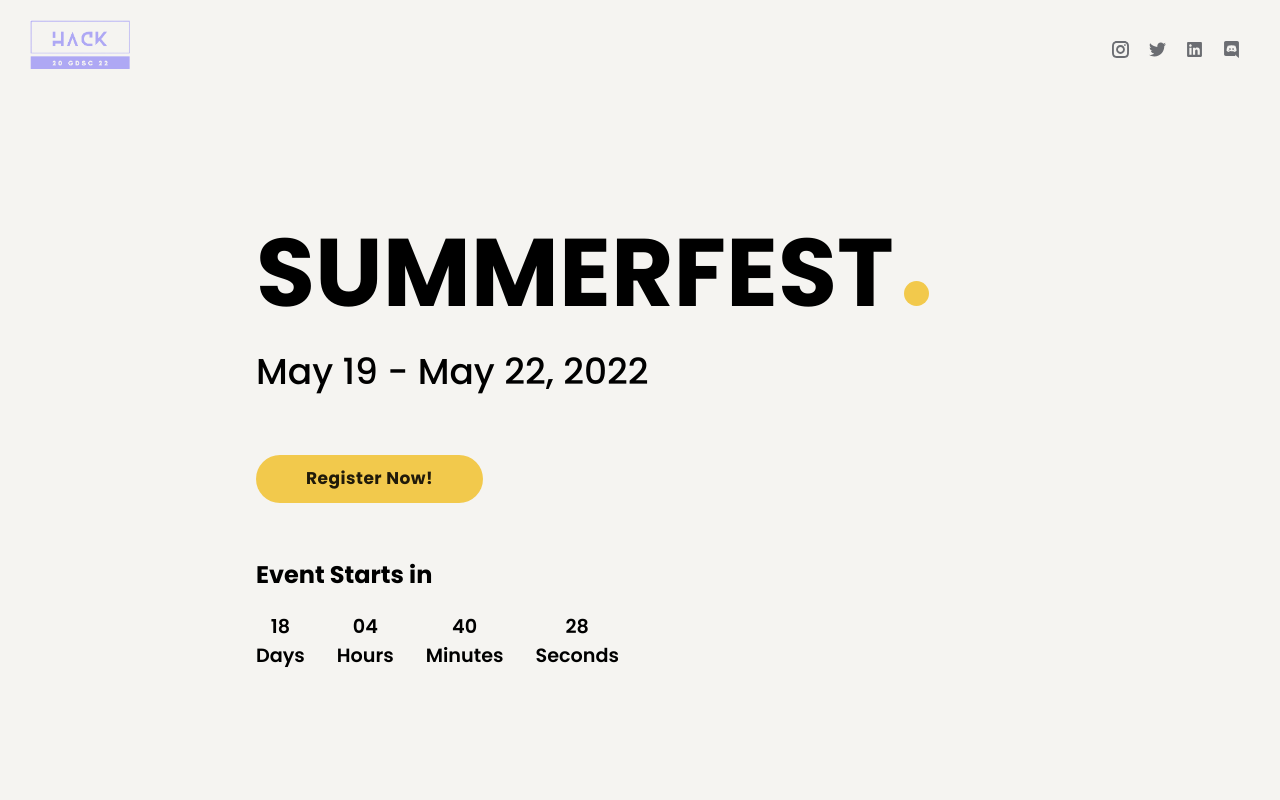
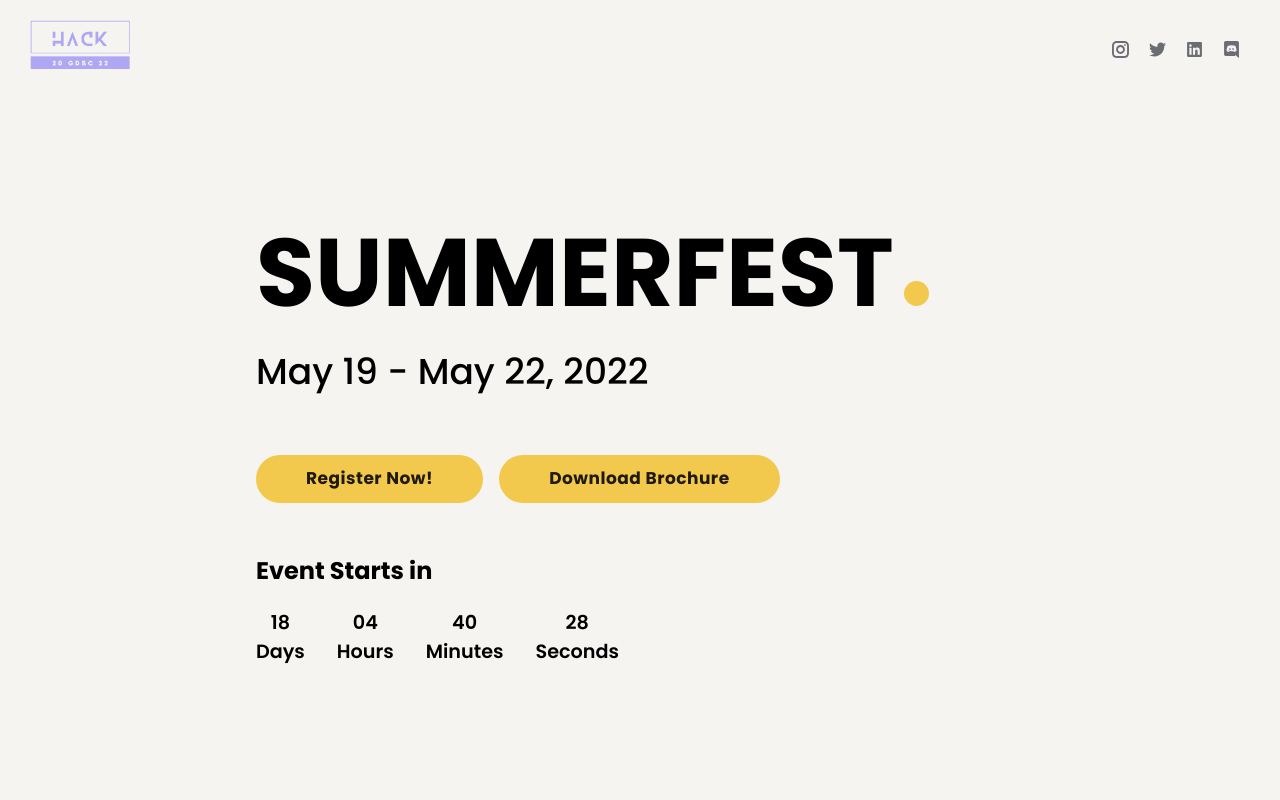
Before and after one commit to GDGCVITBHOPAL/summerfest, a React (Create React App) app: page / in a window 1280 px wide. Shown: the top 800 px of the page. Built offline with nearby package versions, Linux system fonts and the light colour scheme.

Commit message:
Brochure Button added

```diff
--- a/src/pages/HomePage.css
+++ b/src/pages/HomePage.css
@@ -26,6 +26,13 @@
 .home-timer div {
   font-size: 1.2rem;
 }
+
+.home-buttons-container {
+  display: flex;
+  column-gap: 1rem;
+  margin-bottom: 50px;
+}
+
 .MuiButtonBase-root.MuiFab-root.home-button {
   font-family: "Poppins";
   font-size: 17px;
@@ -34,6 +41,7 @@
   padding: 10px 50px;
   border-radius: 25px;
   margin-top: 50px;
+  margin-bottom: 0px !important;
   box-shadow: none;
   text-transform: none;
 }
@@ -81,4 +89,8 @@
     font-size: 0.9rem;
     margin: 0 auto;
   }
+
+  .home-buttons-container {
+    flex-direction: column;
+  }
 }
--- a/src/pages/HomePage.js
+++ b/src/pages/HomePage.js
@@ -16,9 +16,14 @@ function HomePage(props) {
         </div>
         {/* <a style={{textDecoration: "none" }}href="https://tinyurl.com/hd-hacker-guide" target="_blank" rel="noopener noreferrer"> */}
         {/* Make clicking this scroll to register section */}
-        <Fab variant={"extended"} className={"home-button"}>
-          Register Now!
-        </Fab>
+        <div className='home-buttons-container'>
+          <Fab variant={"extended"} className={"home-button"}>
+            Register Now!
+          </Fab>
+          <Fab variant={"extended"} className={"home-button"}>
+            Download Brochure
+          </Fab>
+        </div>
         {/* </a> */}
         <div className="home-timer">
           <h2>Event Starts in </h2>
```
